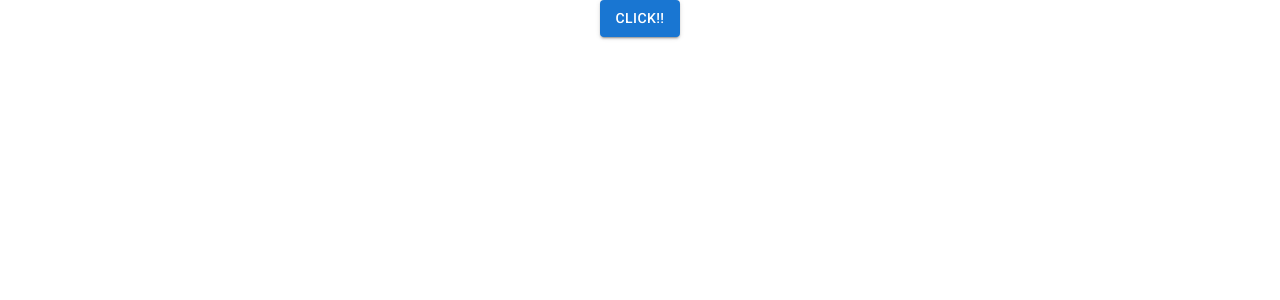
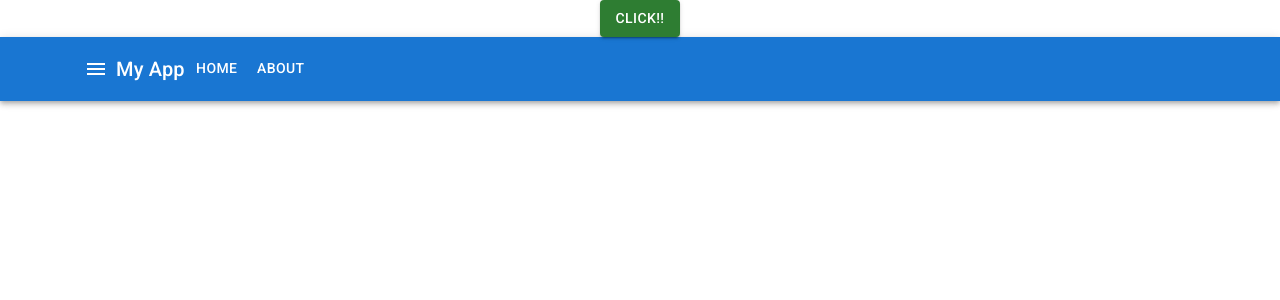
Before and after one commit to markusVJH/typescript-redux, a React (Create React App) app: page / in a window 1280 px wide. Shown: the top 300 px of the page. Built offline with nearby package versions, Linux system fonts and the light colour scheme.

Commit message:
initialized layout, and pages folder components, routes in app.tsx

```diff
--- a/package.json
+++ b/package.json
@@ -6,6 +6,7 @@
     "@emotion/react": "^11.11.1",
     "@emotion/styled": "^11.11.0",
     "@fontsource/roboto": "^5.0.8",
+    "@mui/icons-material": "^5.14.12",
     "@mui/material": "^5.14.12",
     "@mui/styled-engine-sc": "^5.14.12",
     "@reduxjs/toolkit": "^1.9.7",
--- a/src/App.tsx
+++ b/src/App.tsx
@@ -1,10 +1,21 @@
+import { BrowserRouter, Route, Routes } from 'react-router-dom';
 import './App.css';
 import CustomButton from './components/CustomButton/CustomButton';
+import Layout from './components/Layout/Layout';
+import UsersView from './pages/UsersView';
+import About from './pages/About';
 
 function App() {
   return (
     <div className="App">
       <CustomButton />
+      <BrowserRouter>
+      <Routes>
+        <Route path="/" element={<Layout />} />
+        <Route path="/about" element={<About />} />
+        <Route path="/users" element={<UsersView />} />
+      </Routes>
+      </BrowserRouter>
     </div>
   );
 }
--- a/src/components/CustomButton/CustomButtonStyled.ts
+++ b/src/components/CustomButton/CustomButtonStyled.ts
@@ -4,10 +4,10 @@ import { Button, ButtonProps, styled } from '@mui/material';
 import React from 'react';
 
 const CustomButtonStyled = styled(Button)<ButtonProps>(({ theme }) => ({
-  backgroundColor: theme.palette.primary.main,
-  color: theme.palette.primary.contrastText,
+  backgroundColor: theme.palette.success.main,
+  color: theme.palette.success.contrastText,
   '&:hover': {
-    backgroundColor: "darkblue"
+    backgroundColor: "darkgreen"
   },
 }))
 
--- /dev/null
+++ b/src/components/Layout/Layout.tsx
@@ -0,0 +1,40 @@
+import MenuIcon from "@mui/icons-material/Menu";
+import {
+  AppBar,
+  Button,
+  Container,
+  IconButton,
+  Toolbar,
+  Typography,
+} from "@mui/material";
+import { Link, Outlet, Link as RouterLink } from "react-router-dom";
+const Layout = () => {
+  return (
+    <div>
+      <AppBar position="static">
+        <Container maxWidth="lg">
+          <Toolbar>
+            <IconButton edge="start" color="inherit" aria-label="menu">
+              <MenuIcon />
+            </IconButton>
+            <Typography variant="h6">
+              <Link to="/" style={{ color: "inherit", textDecoration: "none" }}>
+                My App
+              </Link>
+            </Typography>
+            <Button color="inherit" component={RouterLink} to="/">
+              Home
+            </Button>
+            <Button color="inherit" component={RouterLink} to="/about">
+              About
+            </Button>
+          </Toolbar>
+        </Container>
+      </AppBar>
+      <Container maxWidth="lg">
+        <Outlet />
+      </Container>
+    </div>
+  );
+};
+export default Layout;
--- /dev/null
+++ b/src/pages/About.tsx
@@ -0,0 +1,11 @@
+const About = () => {
+  return (
+  <div>
+    <h1>About</h1>
+    <p>
+      Lorem ipsum, dolor sit amet consectetur adipisicing elit. Unde, similique.
+    </p>
+  </div>
+  );
+}
+export default About;
--- /dev/null
+++ b/src/pages/UsersView.tsx
@@ -0,0 +1,11 @@
+import React from 'react';
+
+const UsersView = () => {
+  return (
+    <div>
+      xD
+    </div>
+  );
+};
+
+export default UsersView;
```
Also changed, not shown: 1 other file (tests, documents, lock files or other folders).
